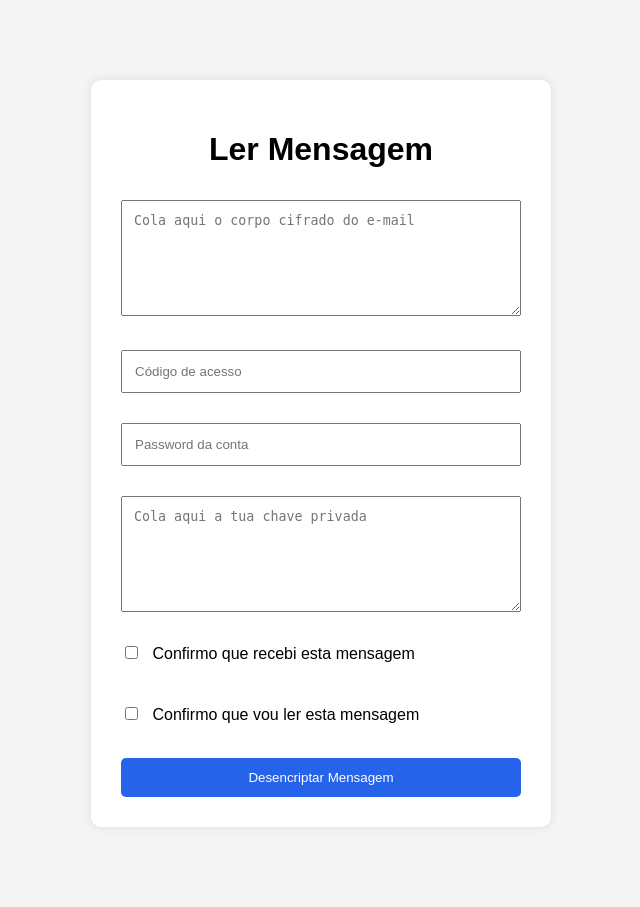
After one commit to AndrePutoi/Grupo-G-ok-eu-confesso, a Flask app: template app/templates/receive.html in a window 1280 px wide. The commit adds this page. Shown: the whole page, without its empty margins (319-959 px from the left). Run offline with Flask 3, Linux system fonts and the light colour scheme; the template is opened without the code that fills it, so the values that code supplies are empty.

Commit message:
Adiciona páginas principais do frontend

```diff
--- a/app/static/style.css
+++ b/app/static/style.css
@@ -64,3 +64,29 @@ a {
 .button-link:hover {
     background-color: #1d4ed8;
 }
+
+textarea {
+    width: 100%;
+    padding: 12px;
+    margin-top: 10px;
+    margin-bottom: 20px;
+    box-sizing: border-box;
+    resize: vertical;
+}
+
+label {
+    font-size: 16px;
+}
+
+input[type="checkbox"] {
+    width: auto;
+    margin-right: 10px;
+}
+
+.receipt-box {
+    background-color: #f9fafb;
+    border-left: 5px solid #2563eb;
+    padding: 15px;
+    margin-top: 20px;
+    margin-bottom: 20px;
+}
--- /dev/null
+++ b/app/templates/receive.html
@@ -0,0 +1,69 @@
+<!DOCTYPE html>
+<html lang="pt">
+<head>
+    <meta charset="UTF-8">
+    <meta name="viewport" content="width=device-width, initial-scale=1.0">
+    <title>Receber Mensagem - OK-Eu-CONFESSO</title>
+
+    <link rel="stylesheet" href="{{ url_for('static', filename='style.css') }}">
+</head>
+<body>
+
+    <div class="container">
+
+        <h1>Ler Mensagem</h1>
+
+        <form method="POST">
+
+            <textarea
+                name="encrypted_body"
+                placeholder="Cola aqui o corpo cifrado do e-mail"
+                rows="6"
+                required
+            ></textarea>
+
+            <input
+                type="text"
+                name="code"
+                placeholder="Código de acesso"
+                required
+            >
+
+            <input
+                type="password"
+                name="password"
+                placeholder="Password da conta"
+                required
+            >
+
+            <textarea
+                name="private_key"
+                placeholder="Cola aqui a tua chave privada"
+                rows="6"
+                required
+            ></textarea>
+
+            <label>
+                <input type="checkbox" required>
+                Confirmo que recebi esta mensagem
+            </label>
+
+            <br><br>
+
+            <label>
+                <input type="checkbox" required>
+                Confirmo que vou ler esta mensagem
+            </label>
+
+            <br><br>
+
+            <button type="submit">
+                Desencriptar Mensagem
+            </button>
+
+        </form>
+
+    </div>
+
+</body>
+</html>
```
Also changed, not shown: app/templates/receipt.html (added, +31 -0 lines), app/templates/send.html (added, +59 -0 lines), app/templates/verify.html (added, +43 -0 lines), 1 other file.
